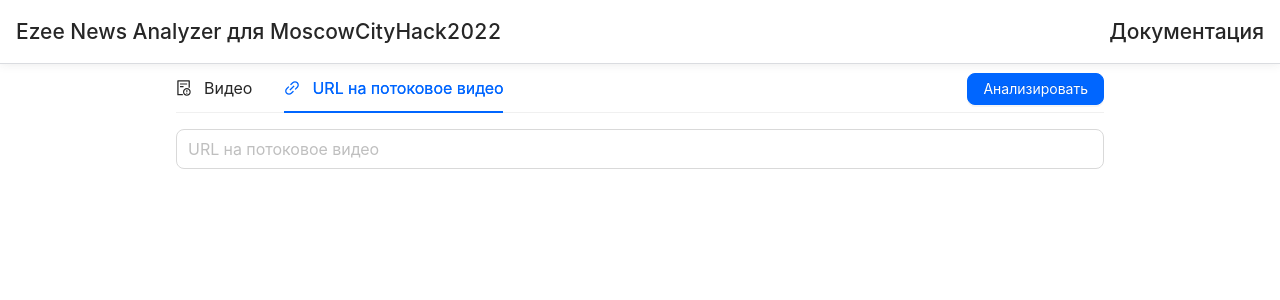
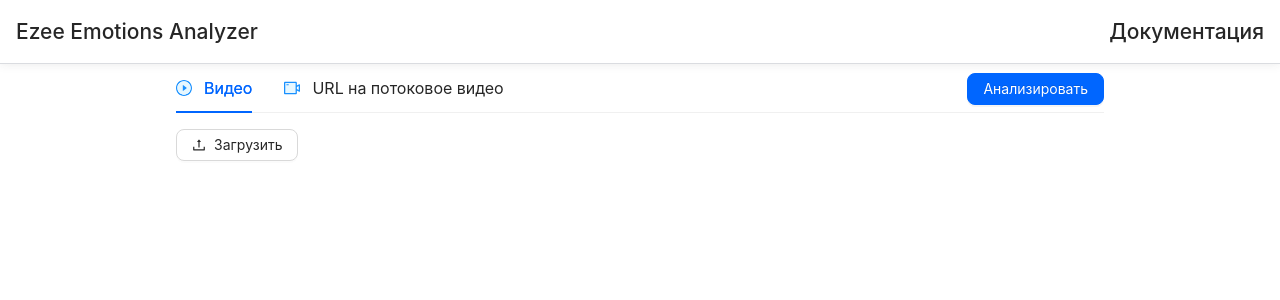
Before and after one commit to DmitryTevtonsky/ezee-emotions-analyzer-frontend, a React (Create React App) app: page / in a window 1280 px wide. Shown: the top 300 px of the page. Built offline with nearby package versions, Linux system fonts and the light colour scheme.

Commit message:
Working with video uploading.

```diff
--- a/package.json
+++ b/package.json
@@ -6,7 +6,6 @@
     "@amcharts/amcharts5": "^5.2.7",
     "@ant-design/icons": "^4.7.0",
     "@reduxjs/toolkit": "^1.7.2",
-    "@types/moment": "^2.13.0",
     "antd": "4.21.0",
     "axios": "0.27.2",
     "moment": "^2.29.3",
@@ -49,6 +48,7 @@
     "@babel/plugin-transform-runtime": "^7.18.2",
     "@types/react": "^18.0.12",
     "@types/react-dom": "^18.0.5",
+    "@types/moment": "^2.13.0",
     "@typescript-eslint/eslint-plugin": "^5.27.1",
     "@typescript-eslint/parser": "^5.27.1",
     "babel-loader": "^8.2.5",
--- a/src/core/layouts/header/index.tsx
+++ b/src/core/layouts/header/index.tsx
@@ -7,7 +7,7 @@
   return (
     <div className={css.layout}>
       <Link to="/">
-        <h1>Ezee News Analyzer для MoscowCityHack2022</h1>
+        <h1>Ezee Emotions Analyzer</h1>
       </Link>
       <Link to="/about">
         <h2>Документация</h2>
--- a/src/features/analyzer/components/controls/index.tsx
+++ b/src/features/analyzer/components/controls/index.tsx
@@ -1,8 +1,7 @@
-import { Button, Form, Input, Tabs } from 'antd';
-import { ExceptionOutlined, LinkOutlined } from '@ant-design/icons';
-import React, { FC, memo, useEffect, useState } from 'react';
-
-import { useLocation } from 'react-router-dom';
+import { Button, Form, Input, Tabs, Upload, message } from 'antd';
+import { PlayCircleTwoTone, UploadOutlined, VideoCameraTwoTone } from '@ant-design/icons';
+import { UploadChangeParam, UploadFile } from 'antd/lib/upload/interface';
+import React, { FC, memo, useState } from 'react';
 
 import { FormFields } from 'types';
 import { useAppDispatch } from 'store';
@@ -13,29 +12,46 @@
 
 const { TabPane } = Tabs;
 
-function useQuery() {
-  const { search } = useLocation();
+const getValueFromEvent = (e: UploadChangeParam) => e && e.file;
 
-  return React.useMemo(() => new URLSearchParams(search), [search]);
-}
+const isVideoFile = (file: UploadFile) => file.type?.includes('video');
 
 const Controls: FC = () => {
-  const query = useQuery();
-  const urlParam = query.get('url');
   const dispatch = useAppDispatch();
 
-  const [activeTabKey, setActiveTabKey] = useState<string>('analyze-form-url');
+  const [activeTabKey, setActiveTabKey] = useState<string>('analyze-form-video-file');
+
+  const [uploadFileList, setUploadFileList] = useState<UploadFile[]>([]);
 
   const [form] = Form.useForm();
 
-  useEffect(() => {
-    if (form && urlParam) {
-      form.setFieldsValue({ url: urlParam });
-    }
-  }, [form, urlParam]);
-
   const handleChangeTab = (tabKey: string) => {
     setActiveTabKey(tabKey);
+  };
+
+  const beforeUpload = (file: UploadFile) => {
+    console.log(file);
+    const isVideo = isVideoFile(file);
+
+    if (!isVideo) {
+      message.error('Можно загружать только ВИДЕО файлы!');
+      return false;
+    }
+
+    return false;
+  };
+
+  const handleChangeUpload = ({ fileList }: UploadChangeParam) => {
+    if (!fileList.length) {
+      form.setFieldsValue({
+        videoFile: undefined,
+      });
+      return setUploadFileList([]);
+    }
+
+    const [file] = fileList;
+    if (!isVideoFile(file)) return;
+    setUploadFileList(fileList);
   };
 
   const onFinish = (values: FormFields) => {
@@ -59,7 +75,9 @@
       dispatch(sendDataToAnalyzis(values));
     }
 
-    dispatch(sendDataToAnalyzis(values));
+    console.log(values);
+
+    // dispatch(sendDataToAnalyzis(values));
   };
 
   return (
@@ -67,38 +85,49 @@
       activeKey={activeTabKey}
       onChange={handleChangeTab}
       tabBarExtraContent={
-        <>
-          <Button type="primary" htmlType="submit" form={activeTabKey}>
-            Анализировать
-          </Button>
-        </>
+        <Button type="primary" htmlType="submit" form={activeTabKey}>
+          Анализировать
+        </Button>
       }
     >
       <TabPane
         tab={
           <span className={css.tabTitle}>
-            <ExceptionOutlined />
+            <PlayCircleTwoTone />
             Видео
           </span>
         }
-        key="analyze-form-text"
+        key="analyze-form-video-file"
       >
-        <Form id="analyze-form-text" className={css.form} onFinish={onFinish}>
-          <Form.Item name="title" rules={[{ required: true, message: 'Введите заголовок новости!' }]}>
-            <Input size="large" placeholder="Заголовок новости" />
+        <Form id="analyze-form-video-file" form={form} className={css.form} onFinish={onFinish}>
+          <Form.Item
+            name="videoFile"
+            valuePropName="file"
+            getValueFromEvent={getValueFromEvent}
+            rules={[{ required: true, message: 'Выберите видео для анализа!' }]}
+          >
+            <Upload
+              beforeUpload={beforeUpload}
+              onChange={handleChangeUpload}
+              maxCount={1}
+              listType="picture"
+              fileList={uploadFileList}
+            >
+              <Button icon={<UploadOutlined />}>Загрузить</Button>
+            </Upload>
           </Form.Item>
         </Form>
       </TabPane>
       <TabPane
         tab={
           <span className={css.tabTitle}>
-            <LinkOutlined />
+            <VideoCameraTwoTone />
             URL на потоковое видео
           </span>
         }
-        key="analyze-form-url"
+        key="analyze-form-video-url"
       >
-        <Form id="analyze-form-url" className={css.form} onFinish={onFinish} form={form}>
+        <Form id="analyze-form-video-url" className={css.form} onFinish={onFinish} form={form}>
           <Form.Item name="url" rules={[{ required: true, message: 'Введите URL на потоковое видео!' }]}>
             <Input size="large" placeholder="URL на потоковое видео" />
           </Form.Item>
--- a/src/features/analyzer/components/index.ts
+++ b/src/features/analyzer/components/index.ts
@@ -1,6 +1,2 @@
 export { default as Controls } from './controls';
 export { default as Chart } from './chart';
-export { default as Block1 } from './block1';
-export { default as Block2 } from './block2';
-export { default as Block3 } from './block3';
-export { default as Block4 } from './block4';
```
